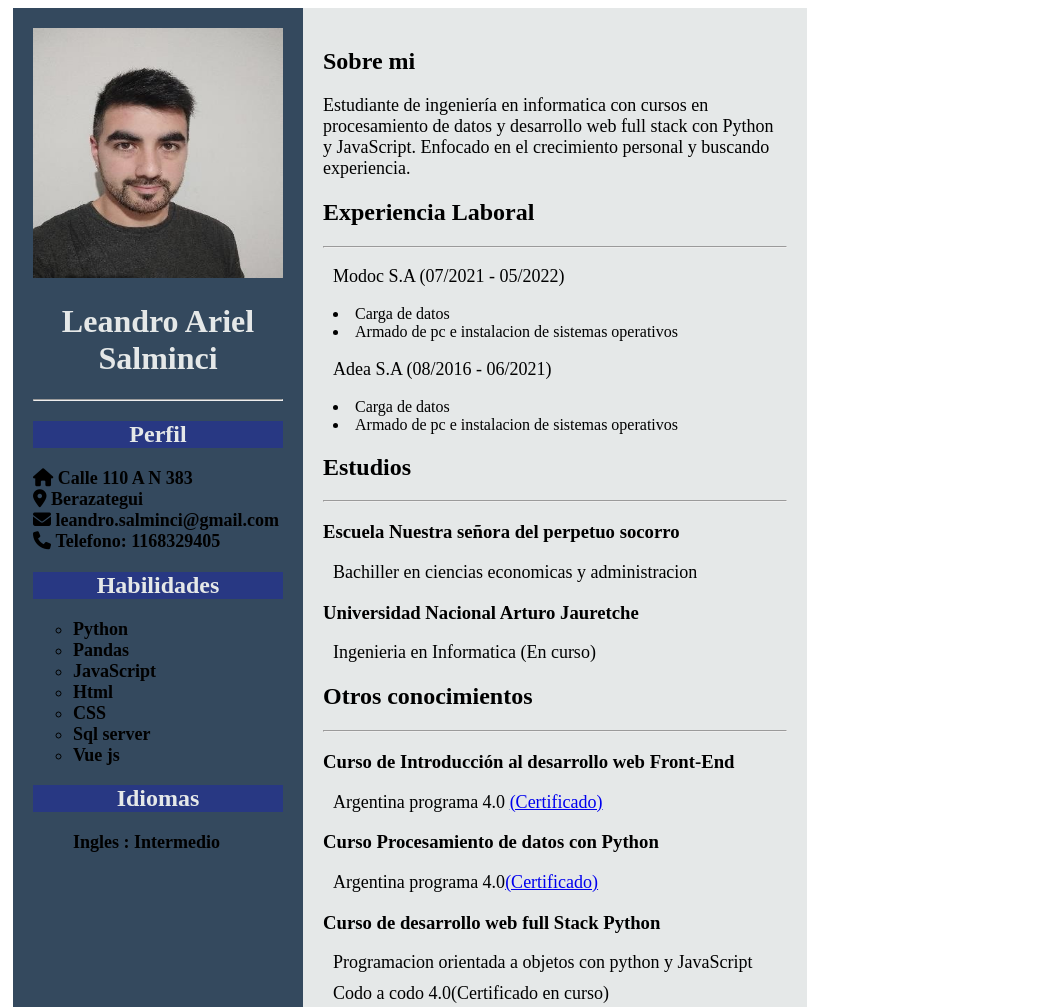
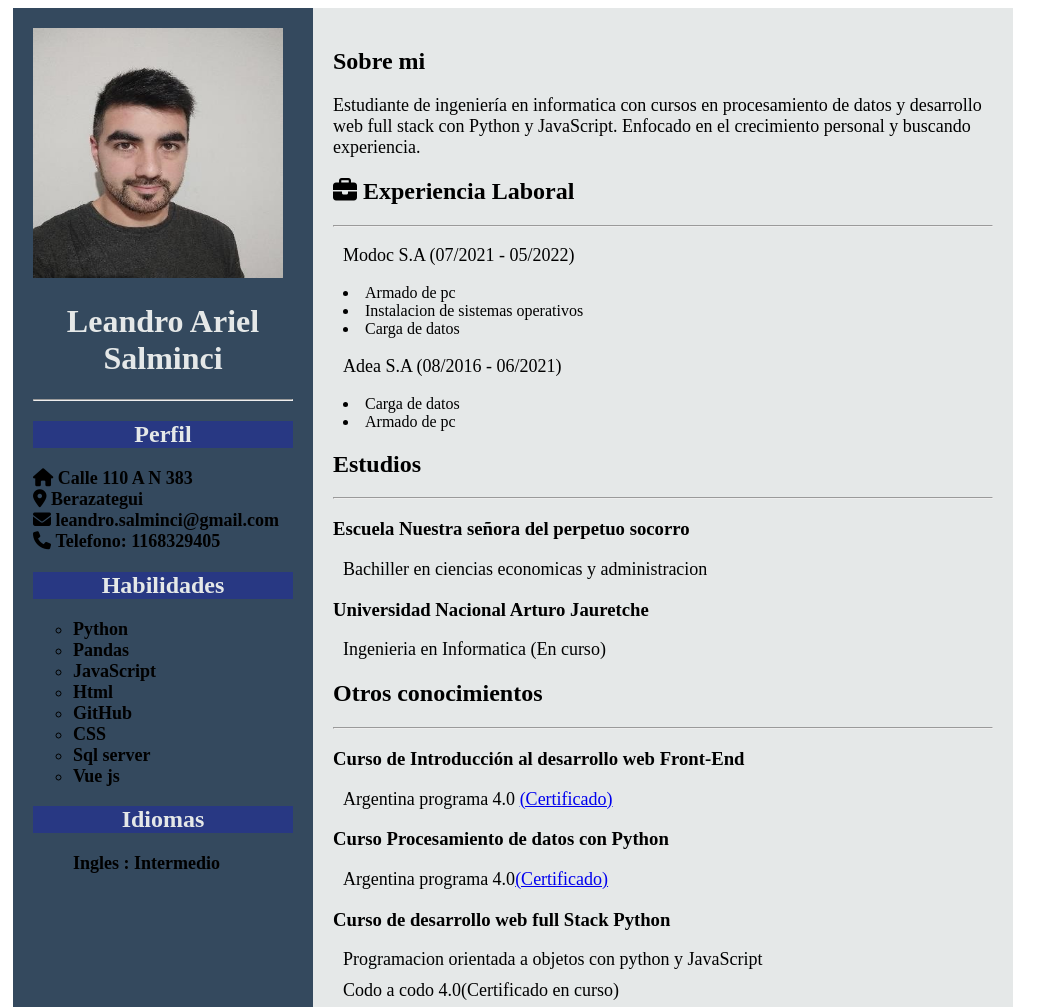
Before and after one commit to LeanSalminci/cvnuevo, a plain HTML site: page index.html in a window 1280 px wide. Shown: the top 1007 px of the page, without its empty margins (0-1063 px from the left). Drawn offline with Linux system fonts and the light colour scheme.

Commit message:
ultimo cambio

```diff
--- a/index.html
+++ b/index.html
@@ -33,6 +33,7 @@
                         <li>Pandas</li>
                         <li>JavaScript</li>
                         <li>Html</li>
+                        <li>GitHub</li>
                         <li>CSS</li>
                         <li>Sql server</li>
                         <li>Vue js</li>
@@ -56,18 +57,19 @@
             </div>
 
             <div class="Experiencia">
-                <h2>Experiencia Laboral</h2>
+                <h2><i class="fa-sharp fa-solid fa-briefcase"></i> Experiencia Laboral</h2>
                 <hr>
                 <div class="exp">
                     <p>Modoc S.A (07/2021 - 05/2022)</p>
 
+                        <li>Armado de pc </li>
+                        <li>Instalacion de sistemas operativos</li>
                         <li>Carga de datos</li>
-                        <li>Armado de pc e instalacion de sistemas operativos</li>
 
                     <p>Adea S.A (08/2016 - 06/2021)</p>
 
                         <li>Carga de datos</li>
-                        <li>Armado de pc e instalacion de sistemas operativos</li>
+                        <li>Armado de pc</li>
 
                 </div>
 
--- a/styles.css
+++ b/styles.css
@@ -5,8 +5,9 @@
 }
 
 .Cuerpos{
-    width: 210mm;
-    height: 297mm;
+    width: 100%;
+    max-width: 1000px;
+    max-height: 1050px;
     display: flex;
     margin: 5px;
 
```
